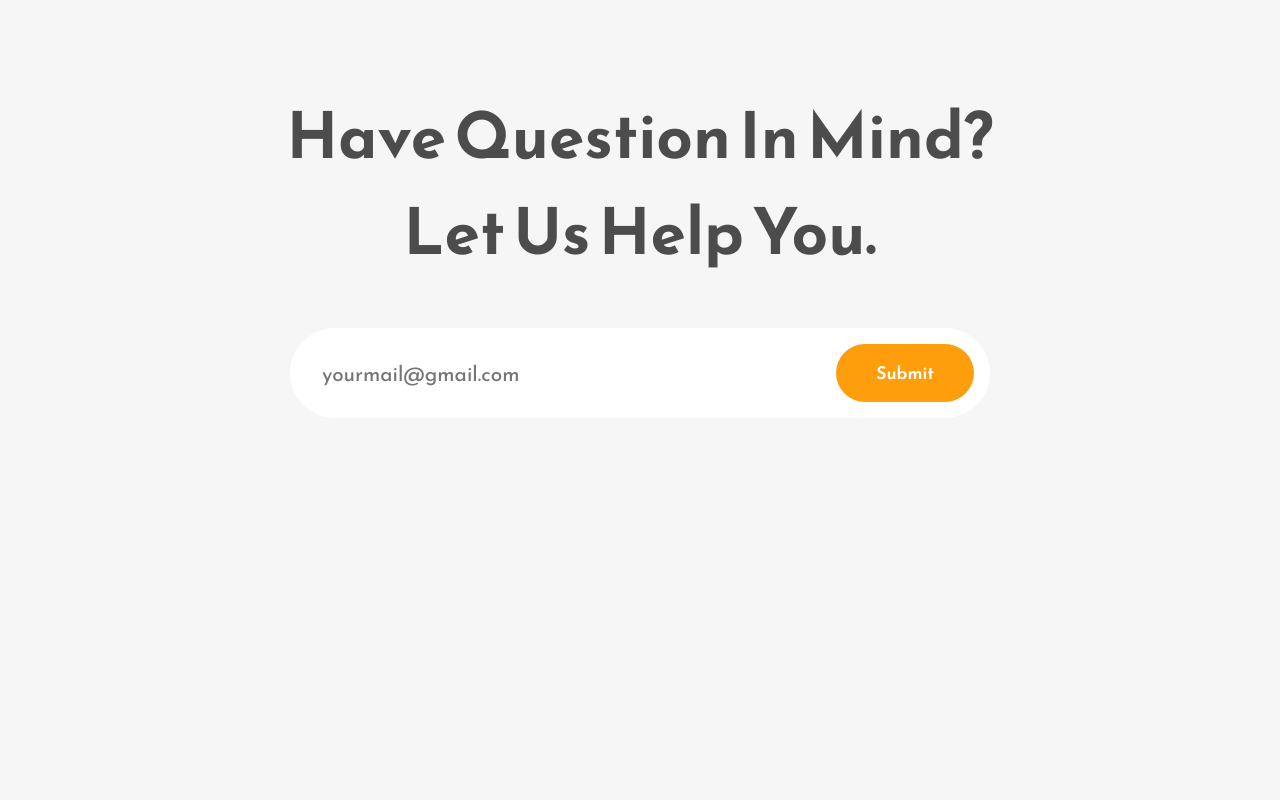
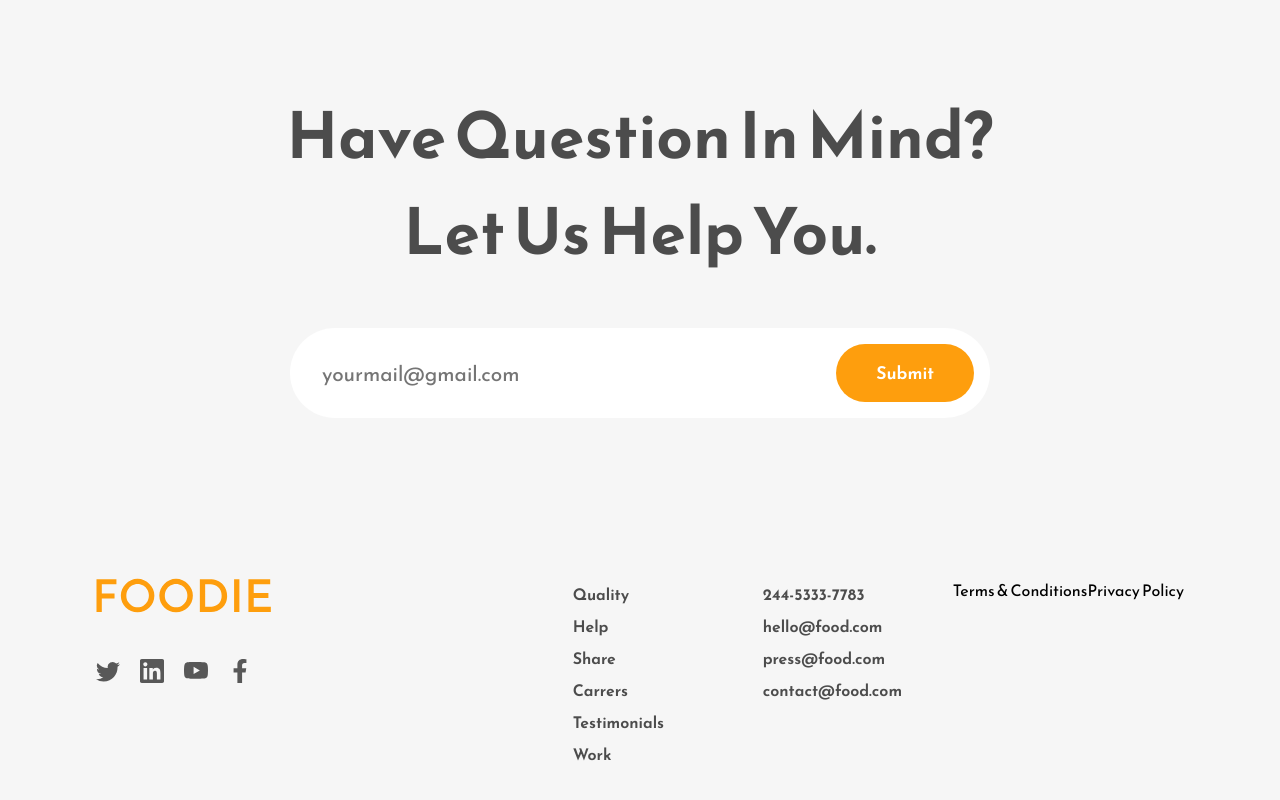
Before and after one commit to TheintTheint298/restaurant_landing_page, a React (Create React App) app: page / in a window 1280 px wide. Shown: the part 4190-4990 px from the top of the page. Before the commit the page ends 4704 px from the top, so only its background shows below. Built offline with nearby package versions, Linux system fonts and the light colour scheme.

Commit message:
footer component

```diff
--- a/src/App.js
+++ b/src/App.js
@@ -4,6 +4,7 @@
 import Work from "./Components/Work";
 import Testimonial from "./Components/Testimonial";
 import Contact from "./Components/Contact";
+import Footer from "./Components/Footer";
 
 function App() {
   return (
@@ -13,6 +14,7 @@
       <Work />
       <Testimonial />
       <Contact />
+      <Footer />
     </div>
   );
 }
--- /dev/null
+++ b/src/Components/Footer.js
@@ -0,0 +1,46 @@
+import React from 'react'
+import Logo from '../Assets/Logo.svg'
+import { BsTwitter } from 'react-icons/bs'
+import { SiLinkedin } from 'react-icons/si'
+import { BsYoutube } from 'react-icons/bs'
+import { FaFacebookF } from 'react-icons/fa'
+
+const Footer = () => {
+  return (
+    <div className='footer-wrapper'>
+        <div className='footer-section-one'>
+            <div className='footer-log-container'>
+                <img src={Logo} alt="" />
+            </div>
+            <div className='footer-icons'>
+                <BsTwitter />
+                <SiLinkedin />
+                <BsYoutube />
+                <FaFacebookF />
+            </div>
+        </div>
+        <div className='footer-section-two'>
+            <div className='footer-section-columns'>
+                <span>Quality</span>
+                <span>Help</span>
+                <span>Share</span>
+                <span>Carrers</span>
+                <span>Testimonials</span>
+                <span>Work</span>
+            </div>
+            <div className='footer-section-columns'>
+                <span>244-5333-7783</span>
+                <span>hello@food.com</span>
+                <span>press@food.com</span>
+                <span>contact@food.com</span>
+            </div>
+            <div className='footer-sction-columns'>
+                <span>Terms & Conditions</span>
+                <span>Privacy Policy</span>
+            </div>
+        </div>
+    </div>
+  )
+}
+
+export default Footer
```
